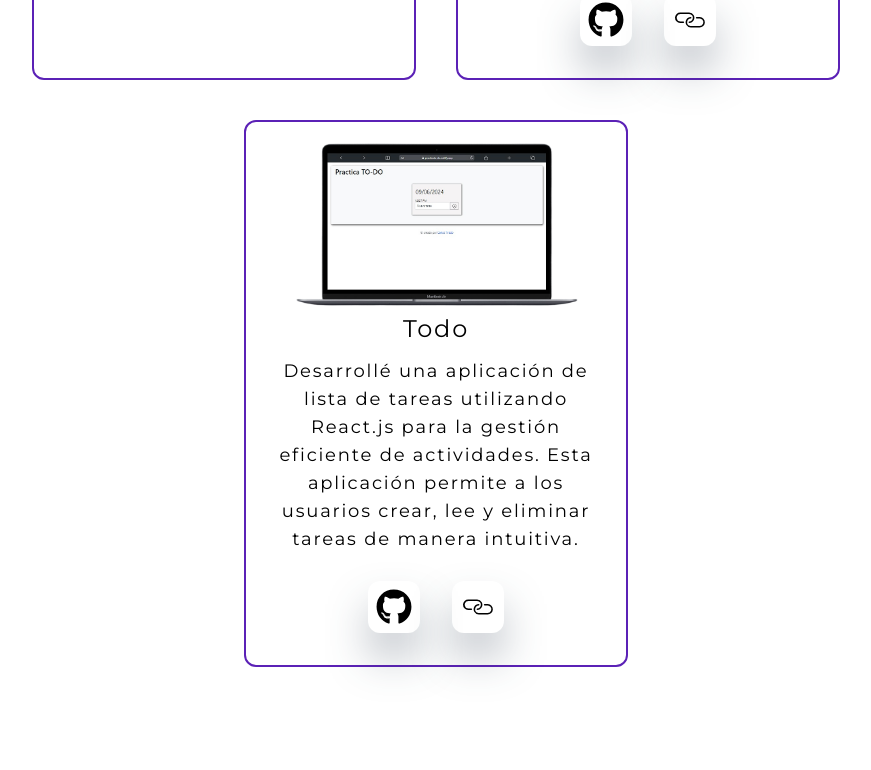
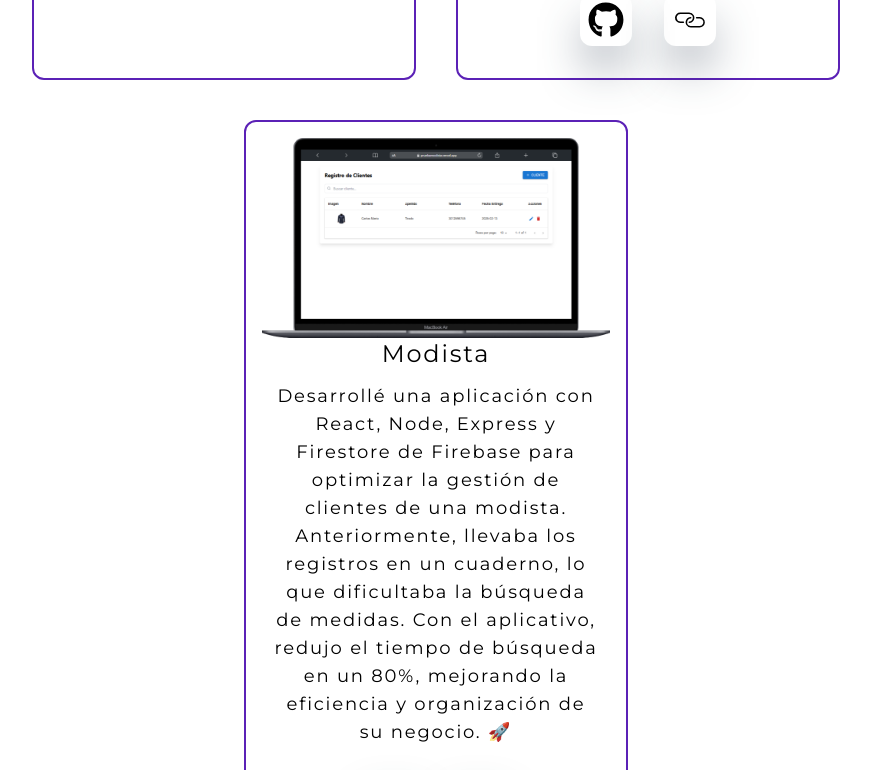
Before and after one commit to carlostirado23/portafolio, a React (Vite) app: page /Project in a window 1280 px wide. Shown: the part 1564-2334 px from the top of the page, without its empty margins (204-1075 px from the left). Built offline with nearby package versions, Linux system fonts and the light colour scheme.

Commit message:
agg foto y project

```diff
--- a/src/assets/css/Inicio.css
+++ b/src/assets/css/Inicio.css
@@ -102,6 +102,10 @@
     color: #ffffff;
 }
 
+.dark-mode .textoCar {
+    color: #ffffff;
+}
+
 /* end dark-mode */
 
 /* HOME 1 */
@@ -139,7 +143,6 @@
 .img-w {
     width: 100%;
     height: auto;
-    margin-top: -12%;
 }
 /* END HOME */
 
--- a/src/components/Home.jsx
+++ b/src/components/Home.jsx
@@ -2,7 +2,7 @@ import { IoLogoInstagram } from "react-icons/io5";
 import { BiLogoGmail } from "react-icons/bi";
 import { FaGithub } from "react-icons/fa";
 import Types from "./Type";
-import foto from "../assets/images/img2.png";
+import foto from "../assets/images/img2.jpg";
 import "../assets/css/Inicio.css";
 
 export function Home() {
@@ -12,7 +12,7 @@ export function Home() {
                 <div className="flex gap-x-24 gap-y-8 p-4 justify-evenly items-center max-[768px]:flex-col">
                     <div className="w-33rem max-[768px]:w-80">
                         <h3 className="pb-3 text-2xl animate-bounce">
-                            <span className="p-2 text-xl font-medium text-white rounded-md bg-violet-800">
+                            <span className="p-2 text-xl font-medium text-white rounded-md textoCar bg-violet-800">
                                 Carlos Tirado
                             </span>
                         </h3>
--- a/src/components/NavBar.jsx
+++ b/src/components/NavBar.jsx
@@ -48,11 +48,11 @@ export function NavBar() {
         <div className="w-full h-28">
             <nav className="fixed top-0 z-20 w-full bg-white shadow-xl dark:bg-gray-900 start-0">
                 <div className="flex flex-wrap items-center justify-between max-w-screen-xl p-2 mx-auto">
-                    <a href="#Inicio" className="flex items-center space-x-3 rtl:space-x-reverse">
+                    <div className="flex items-center space-x-3 rtl:space-x-reverse">
                         <span className="self-center text-2xl font-bold whitespace-nowrap dark:text-white hover:text-violet-800">
                             Carlos
                         </span>
-                    </a>
+                    </div>
                     <div className="flex space-x-3 md:order-2 md:space-x-0 rtl:space-x-reverse">
                         <label htmlFor="darkModeToggle" className="flex items-center p-2 cursor-pointer">
                             <input
--- a/src/components/Project.jsx
+++ b/src/components/Project.jsx
@@ -5,7 +5,7 @@ import BarberApp from "../assets/images/BarberApp.png";
 import Crud from "../assets/images/crud.png";
 import Calculadora from "../assets/images/calculadora.png";
 import Music from "../assets/images/music.png";
-import Todo from "../assets/images/Todo.png";
+import Modista from "../assets/images/modista.png";
 
 export const project = () => {
     return (
@@ -19,7 +19,7 @@ export const project = () => {
                     <ProjectBox projectPhoto={Crud} projectName="Crud" />
                     <ProjectBox projectPhoto={Calculadora} projectName="Calculadora" />
                     <ProjectBox projectPhoto={Music} projectName="Music" />
-                    <ProjectBox projectPhoto={Todo} projectName="Todo" />
+                    <ProjectBox projectPhoto={Modista} projectName="Modista" />
                 </div>
             </section>
             <Footer />
--- a/src/components/ProjectBox.jsx
+++ b/src/components/ProjectBox.jsx
@@ -23,10 +23,10 @@ const ProjectBox = ({ projectPhoto, projectName }) => {
       MusicGithub: "https://github.com/carlostirado23/Musica",
       MusicWebsite: "https://carlostirado23.github.io/Musica/",
 
-      TodoDesc:
-          "Desarrollé una aplicación de lista de tareas utilizando React.js para la gestión eficiente de actividades. Esta aplicación permite a los usuarios crear, lee y eliminar tareas de manera intuitiva.",
-      TodoGithub: "https://github.com/carlostirado23/Todo",
-      TodoWebsite: "https://practicato-do.netlify.app/",
+      ModistaDesc:
+          "Desarrollé una aplicación con React, Node, Express y Firestore de Firebase para optimizar la gestión de clientes de una modista. Anteriormente, llevaba los registros en un cuaderno, lo que dificultaba la búsqueda de medidas. Con el aplicativo, redujo el tiempo de búsqueda en un 80%, mejorando la eficiencia y organización de su negocio. 🚀",
+      ModistaGithub: "https://github.com/carlostirado23/pruebaModistaFrontend",
+      ModistaWebsite: "https://pruebamodista.vercel.app/",
   };
 
   return (
```
Also changed, not shown: src/assets/images/img2.jpg (added), src/assets/images/modista.png (added).
